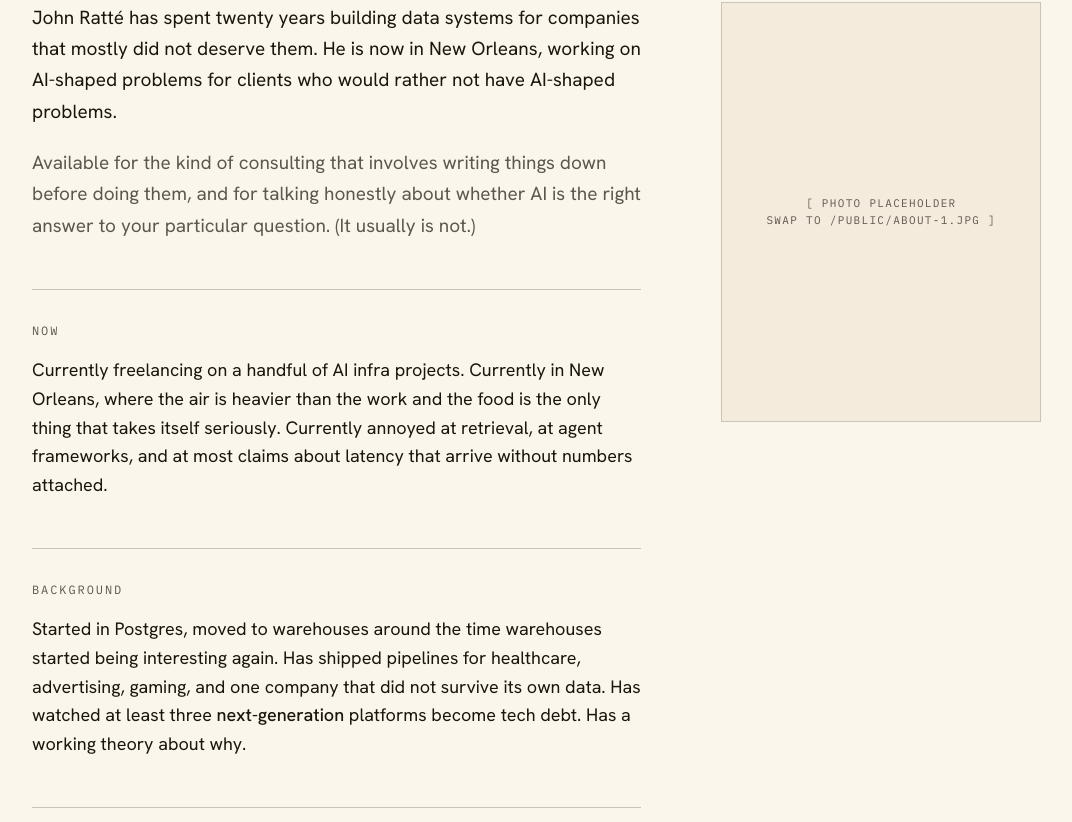
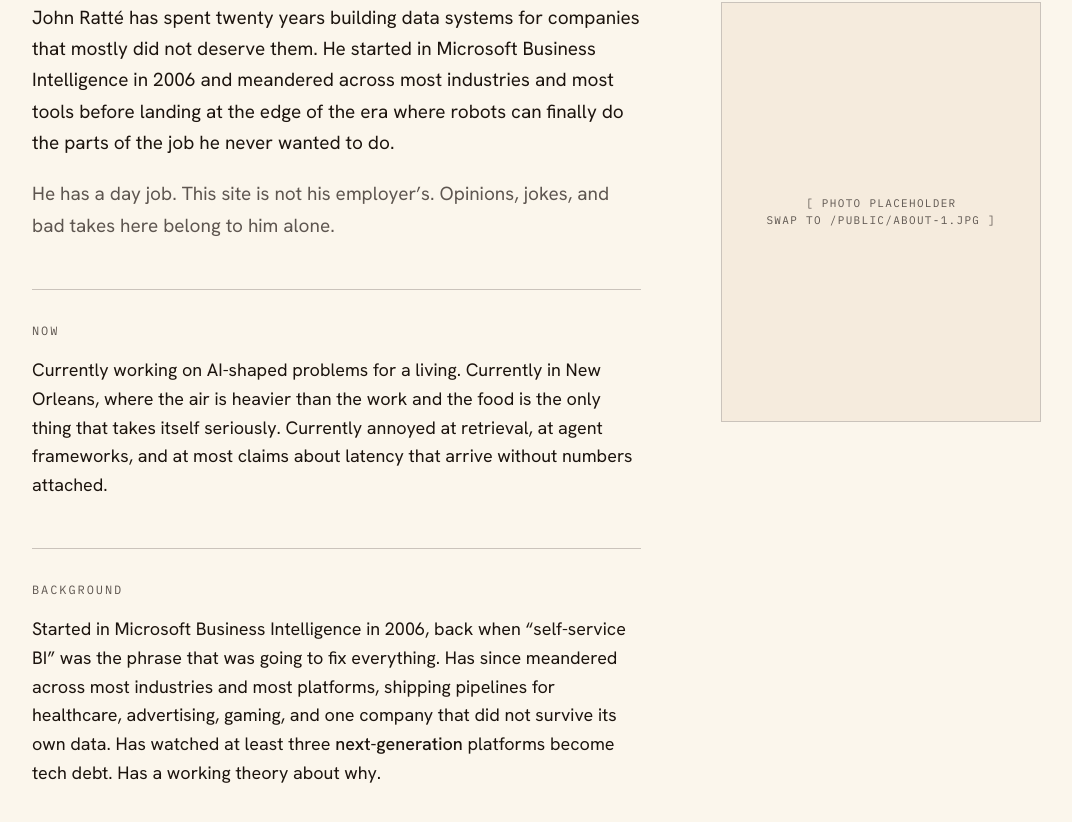
Before and after one commit to jratte-dev/typecastdata-ai, a Next.js app: page /about in a window 1280 px wide. Shown: the part 538-1360 px from the top of the page, without its empty margins (8-1080 px from the left). Built offline with nearby package versions, Linux system fonts and the light colour scheme; no server answers.

Commit message:
Fix factual inaccuracies on About page
Bio, Now, and Background now reflect a Microsoft BI origin in 2006
and a current day job rather than freelance consulting. Adds a brief
disclaimer that this site does not represent the employer.

```diff
--- a/src/app/about/page.tsx
+++ b/src/app/about/page.tsx
@@ -108,7 +108,7 @@ function Body() {
           <Bio />
           <Section label="Now">
             <p>
-              Currently freelancing on a handful of AI infra projects.
+              Currently working on AI-shaped problems for a living.
               Currently in New Orleans, where the air is heavier than the
               work and the food is the only thing that takes itself
               seriously. Currently annoyed at retrieval, at agent
@@ -119,10 +119,12 @@ function Body() {
 
           <Section label="Background">
             <p>
-              Started in Postgres, moved to warehouses around the time
-              warehouses started being interesting again. Has shipped
-              pipelines for healthcare, advertising, gaming, and one company
-              that did not survive its own data. Has watched at least three{" "}
+              Started in Microsoft Business Intelligence in 2006, back when
+              &ldquo;self-service BI&rdquo; was the phrase that was going to
+              fix everything. Has since meandered across most industries and
+              most platforms, shipping pipelines for healthcare, advertising,
+              gaming, and one company that did not survive its own data. Has
+              watched at least three{" "}
               <em className="not-italic font-medium text-[color:var(--ink)]">
                 next-generation
               </em>{" "}
@@ -156,15 +158,14 @@ function Bio() {
     <div className="space-y-5 text-[18px] sm:text-[19px] leading-[1.65] text-[color:var(--ink)]">
       <p>
         John Ratté has spent twenty years building data systems for
-        companies that mostly did not deserve them. He is now in New
-        Orleans, working on AI-shaped problems for clients who would rather
-        not have AI-shaped problems.
+        companies that mostly did not deserve them. He started in Microsoft
+        Business Intelligence in 2006 and meandered across most industries
+        and most tools before landing at the edge of the era where robots
+        can finally do the parts of the job he never wanted to do.
       </p>
       <p className="text-[color:var(--ink-muted)]">
-        Available for the kind of consulting that involves writing things
-        down before doing them, and for talking honestly about whether AI
-        is the right answer to your particular question. (It usually is
-        not.)
+        He has a day job. This site is not his employer&rsquo;s. Opinions,
+        jokes, and bad takes here belong to him alone.
       </p>
     </div>
   );
```
